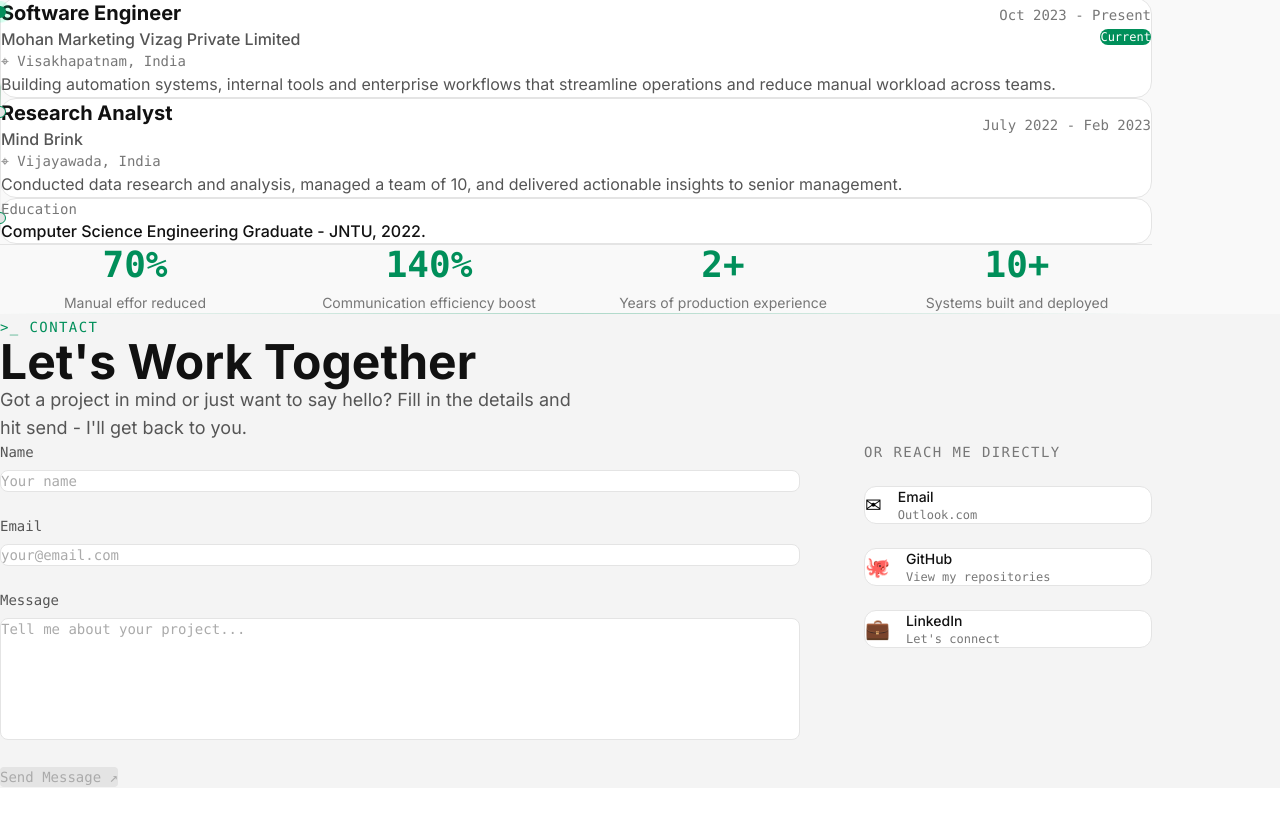
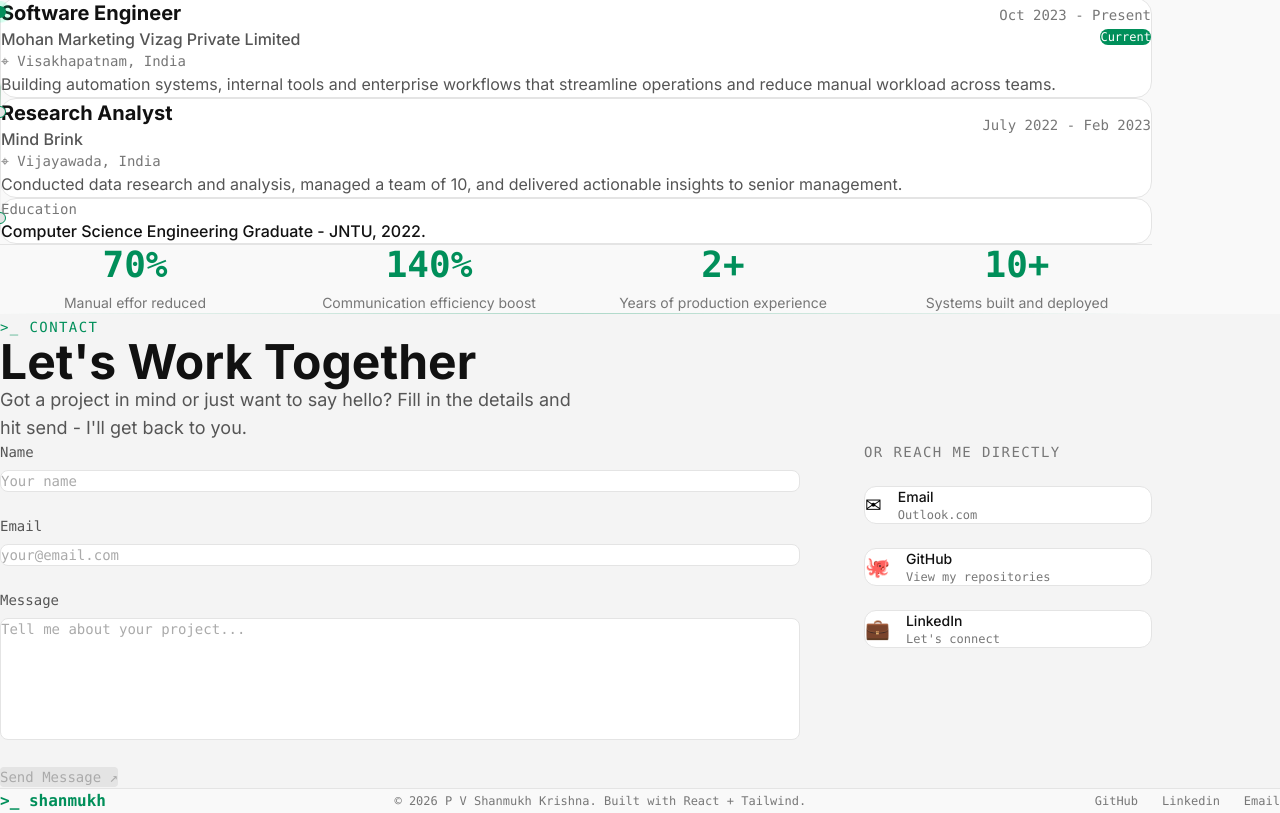
Before and after one commit to ShanmukhPudi/Shanmukh-portfolio, a React (Vite) app: page / in a window 1280 px wide. Shown: the part 3108-3921 px from the top of the page. Before the commit the page ends 3896 px from the top, so only its background shows below. Built offline with nearby package versions, Linux system fonts and the light colour scheme.

Commit message:
feat: footer with logo, copyright and social links

```diff
--- a/src/App.jsx
+++ b/src/App.jsx
@@ -1,5 +1,6 @@
 import { useTheme } from "./hooks/useTheme";
 import Navbar from "./components/layout/Navbar";
+import Footer from "./components/layout/Footer";
 import HomeContainer from "./containers/HomeContainer";
 
 function App() {
@@ -9,6 +10,7 @@ return (
     <div className="bg-[#f9f9f9] dark:bg-[#0a0a0a] min-h-screen transition-colors duration-300">
       <Navbar isDark={isDark} toggleTheme={toggleTheme} />
       <HomeContainer />
+      <Footer />
     </div>
   )
 }
--- a/src/components/layout/Footer.jsx
+++ b/src/components/layout/Footer.jsx
@@ -0,0 +1,81 @@
+import { motion } from "framer-motion"
+import { PERSONAL } from "../../constants"
+
+const Footer = () => {
+    const year = new Date().getFullYear()
+
+    return(
+        <footer
+            role="contentinfo"
+            className="w-full border-t border-[#e4e4e4] dark:border-[#1f1f1f] py-10 px-12 md:px-20"
+        >
+            <div className="ma-w-6xl mx-auto flex flex-col md:flex-row items-center justify-between gap-6">
+
+                {/*left logo*/}
+                <motion.a
+                    href="#hero"
+                    initial={{ opacity:0 }}
+                    whileInView={{ opacity:1 }}
+                    viewport={{ once: true }}
+                    transition={{ duration: 0.6 }}
+                    aria-label="Shanmukh - Back to top"
+                    className="font-mono text-[#008f5a] dark:text-[#00ff9f] text-base font-bold hover:opacity-80 transition-opacity"
+                >
+                    {">_ shanmukh"}
+                </motion.a>
+
+                {/*center copyright*/}
+                <motion.p
+                    initial={{ opacity: 0 }}
+                    whileInView={{ opacity: 1 }}
+                    viewport={{ once: true }}
+                    transition={{ duration: 0.6, delay: 0.1 }}
+                    className="font-mono text-xs text-[#777777] dark:text-[#6b6b6b] text-center"
+                >
+                    © {year} P V Shanmukh Krishna. Built with React + Tailwind.
+                </motion.p>
+
+                {/*right links*/}
+                <motion.div
+                    initial={{ opacity: 0 }}
+                    whileInView={{ opacity: 1 }}
+                    viewport={{ once: true }}
+                    transition={{ duration: 0.6, delay: 0.2 }}
+                    className="flex items-center gap-6"
+                >
+
+                    <a
+                        href={PERSONAL.github}
+                        target="_blank"
+                        rel="noopener noreferrer"
+                        aria-label="GitHub profile"
+                        className="font-mono text-xs text-[#777777] dark:text-[#6b6b6b] hover:text-[#008f5a] dark:hover:text-[#00ff9f] transition-colors duration-200"
+                    >
+                        GitHub
+                    </a>
+
+                    <a
+                        href={PERSONAL.linkedin}
+                        target="_blank"
+                        rel="noopener noreferrer"
+                        aria-label="Linkedin profile"
+                        className="font-mono text-xs text-[#777777] dark:text-[#6b6b6b] hover:text-[#008f5a] dark:hover:text-[#00ff9f] transition-colors duration-200"
+                    >
+                        Linkedin
+                    </a>
+
+                    <a
+                        href={`mailto:${PERSONAL.email}`}
+                        aria-label="Send email"
+                        className="font-mono text-xs text-[#777777] dark:text-[#6b6b6b] hover:text-[#008f5a] dark:hover:text-[#00ff9f] transition-colors duration-200"
+                    >
+                        Email
+                    </a>
+                </motion.div>
+
+            </div>
+        </footer>
+    )
+}
+
+export default Footer
```
